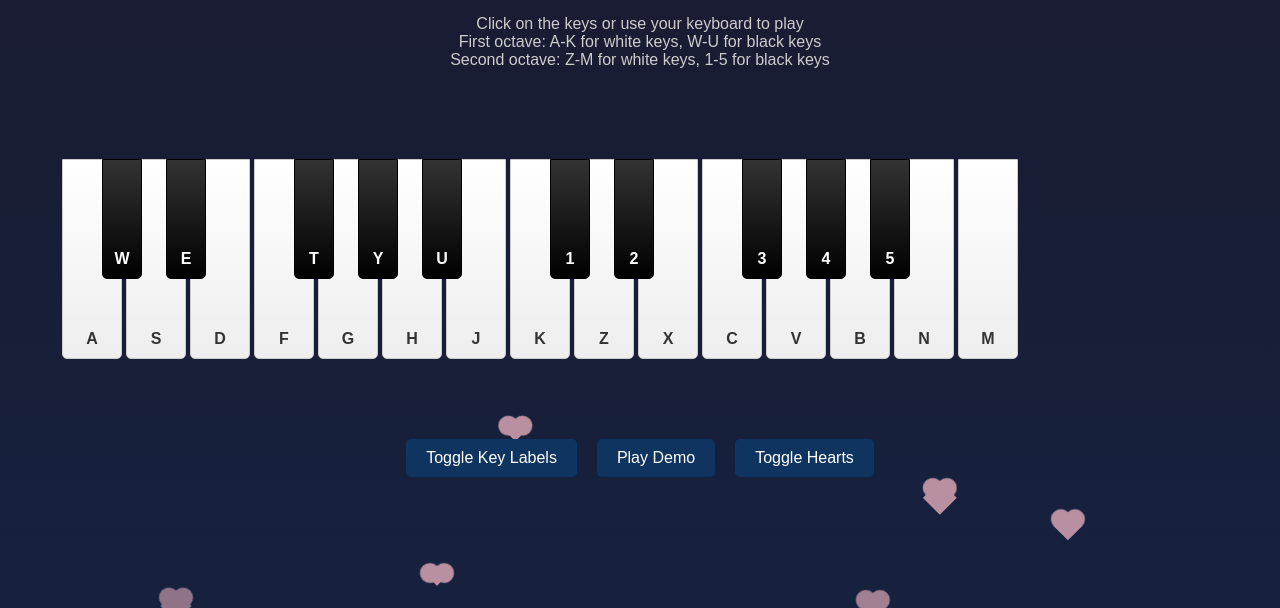
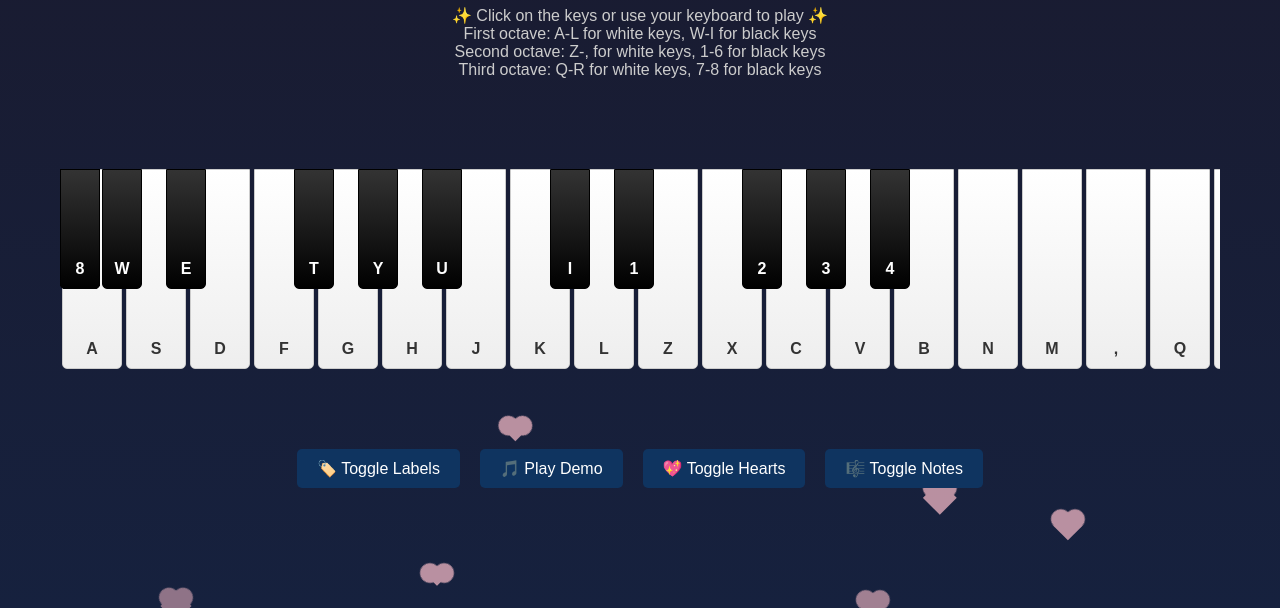
Before and after one commit to pxxelina/virtual-piano, a plain HTML site: page index.html in a window 1280 px wide. Shown: the part 192-800 px from the top of the page. Drawn offline with Linux system fonts and the light colour scheme.

Commit message:
Update index.html

```diff
--- a/index.html
+++ b/index.html
@@ -1,4 +1,4 @@
-<!DOCTYPE html>
+ <!DOCTYPE html>
 <html lang="en">
 <head>
     <meta charset="UTF-8">
@@ -7,15 +7,20 @@
     <link rel="stylesheet" href="styles.css">
 </head>
 <body>
-    <!-- Hearts Background -->
-    <div class="hearts-container" id="hearts-container"></div>
+    <!-- Beautiful Background Elements -->
+    <div class="background-container">
+        <div class="hearts-container" id="hearts-container"></div>
+        <div class="musical-notes-container" id="musical-notes-container"></div>
+        <div class="gradient-orbs"></div>
+    </div>
 
     <div class="container">
-        <h1>Virtual Piano</h1>
+        <h1>🎹 Virtual Piano 🎹</h1>
         <div class="instructions">
-            <p>Click on the keys or use your keyboard to play</p>
-            <p>First octave: A-K for white keys, W-U for black keys</p>
-            <p>Second octave: Z-M for white keys, 1-5 for black keys</p>
+            <p>✨ Click on the keys or use your keyboard to play ✨</p>
+            <p>First octave: A-L for white keys, W-I for black keys</p>
+            <p>Second octave: Z-, for white keys, 1-6 for black keys</p>
+            <p>Third octave: Q-R for white keys, 7-8 for black keys</p>
         </div>
 
         <div class="piano-container">
@@ -31,13 +36,20 @@
 
                 <!-- Second Octave - White keys -->
                 <div class="key white-key key-C2" data-note="C2" data-key="k">K</div>
-                <div class="key white-key key-D2" data-note="D2" data-key="z">Z</div>
-                <div class="key white-key key-E2" data-note="E2" data-key="x">X</div>
-                <div class="key white-key key-F2" data-note="F2" data-key="c">C</div>
-                <div class="key white-key key-G2" data-note="G2" data-key="v">V</div>
-                <div class="key white-key key-A2" data-note="A2" data-key="b">B</div>
-                <div class="key white-key key-B2" data-note="B2" data-key="n">N</div>
-                <div class="key white-key key-C3" data-note="C3" data-key="m">M</div>
+                <div class="key white-key key-D2" data-note="D2" data-key="l">L</div>
+                <div class="key white-key key-E2" data-note="E2" data-key="z">Z</div>
+                <div class="key white-key key-F2" data-note="F2" data-key="x">X</div>
+                <div class="key white-key key-G2" data-note="G2" data-key="c">C</div>
+                <div class="key white-key key-A2" data-note="A2" data-key="v">V</div>
+                <div class="key white-key key-B2" data-note="B2" data-key="b">B</div>
+                <div class="key white-key key-C3" data-note="C3" data-key="n">N</div>
+                <div class="key white-key key-D3" data-note="D3" data-key="m">M</div>
+                <div class="key white-key key-E3" data-note="E3" data-key=",">,</div>
+
+                <!-- Third Octave - Additional White keys -->
+                <div class="key white-key key-F3" data-note="F3" data-key="q">Q</div>
+                <div class="key white-key key-G3" data-note="G3" data-key="w">W</div>
+                <div class="key white-key key-A3" data-note="A3" data-key="r">R</div>
 
                 <!-- First Octave - Black keys -->
                 <div class="key black-key key-C#" data-note="C#" data-key="w">W</div>
@@ -47,18 +59,25 @@
                 <div class="key black-key key-A#" data-note="A#" data-key="u">U</div>
 
                 <!-- Second Octave - Black keys -->
-                <div class="key black-key key-C#2" data-note="C#2" data-key="1">1</div>
-                <div class="key black-key key-D#2" data-note="D#2" data-key="2">2</div>
-                <div class="key black-key key-F#2" data-note="F#2" data-key="3">3</div>
-                <div class="key black-key key-G#2" data-note="G#2" data-key="4">4</div>
-                <div class="key black-key key-A#2" data-note="A#2" data-key="5">5</div>
+                <div class="key black-key key-C#2" data-note="C#2" data-key="i">I</div>
+                <div class="key black-key key-D#2" data-note="D#2" data-key="1">1</div>
+                <div class="key black-key key-F#2" data-note="F#2" data-key="2">2</div>
+                <div class="key black-key key-G#2" data-note="G#2" data-key="3">3</div>
+                <div class="key black-key key-A#2" data-note="A#2" data-key="4">4</div>
+                <div class="key black-key key-C#3" data-note="C#3" data-key="5">5</div>
+                <div class="key black-key key-D#3" data-note="D#3" data-key="6">6</div>
+
+                <!-- Third Octave - Black keys -->
+                <div class="key black-key key-F#3" data-note="F#3" data-key="7">7</div>
+                <div class="key black-key key-G#3" data-note="G#3" data-key="8">8</div>
             </div>
         </div>
 
         <div class="controls">
-            <button class="control-btn" id="toggle-labels">Toggle Key Labels</button>
-            <button class="control-btn" id="play-demo">Play Demo</button>
-            <button class="control-btn" id="toggle-hearts">Toggle Hearts</button>
+            <button class="control-btn" id="toggle-labels">🏷️ Toggle Labels</button>
+            <button class="control-btn" id="play-demo">🎵 Play Demo</button>
+            <button class="control-btn" id="toggle-hearts">💖 Toggle Hearts</button>
+            <button class="control-btn" id="toggle-notes">🎼 Toggle Notes</button>
         </div>
     </div>
 
```
